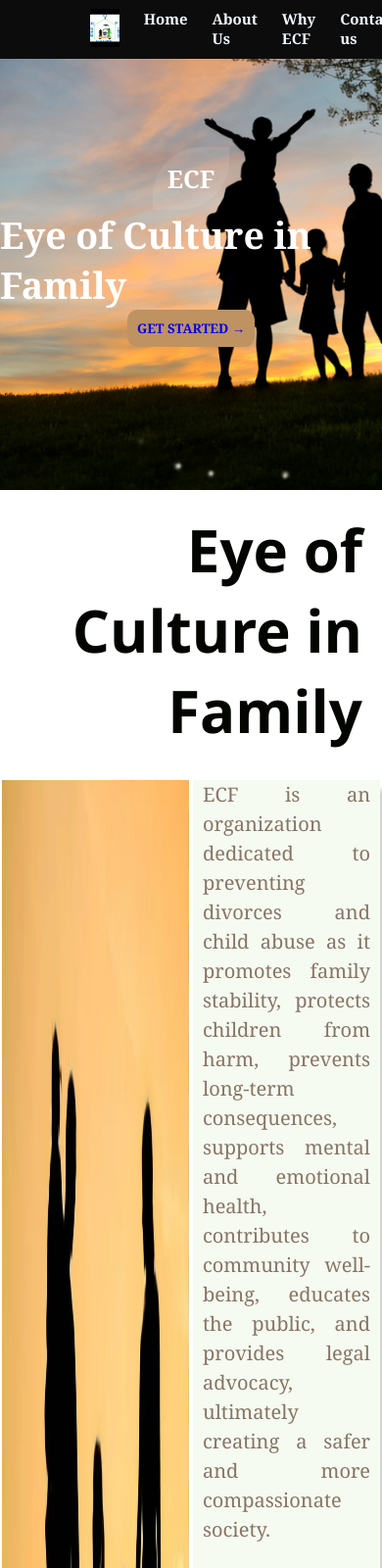
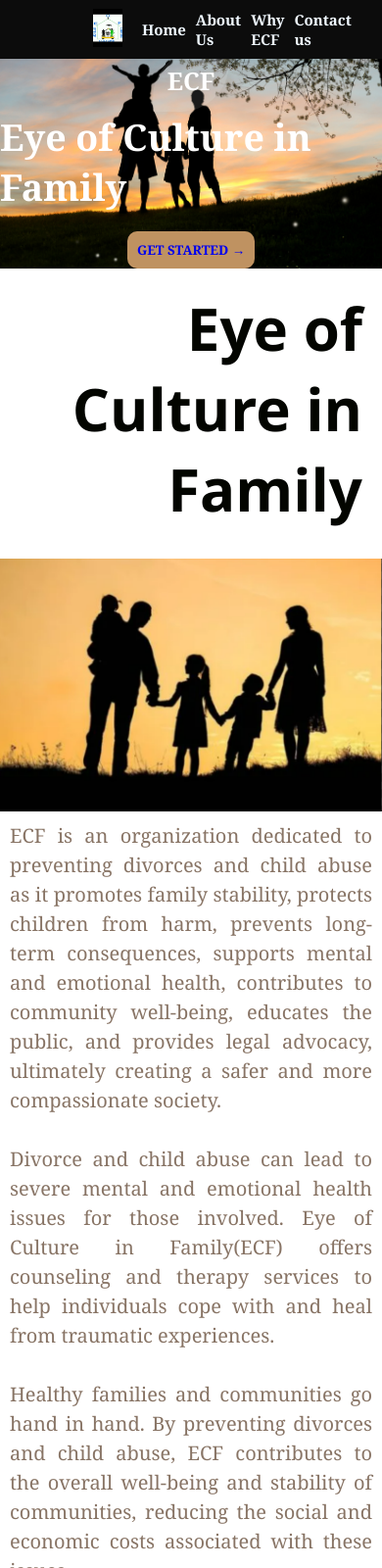
Before and after one commit to emelyne1234/e.c.f, a plain HTML site: page index.html in a window 390 px wide. Shown: the top 1600 px of the page at 98% size. Drawn offline with Linux system fonts and the light colour scheme.

Commit message:
building ecf

```diff
--- a/css/style.css
+++ b/css/style.css
@@ -66,7 +66,7 @@ header{
     margin-right: 25px;
 }
 .main{
-    background-image: url('/Images/ecf background.png');
+    background-image: url("../Images/ecf background.png");
     background-size: cover;
     height: 500px;
     flex-direction: column;
@@ -112,14 +112,15 @@ header{
 .about_us p {
     width: 49%;
     font-size: 20px;
-    background: rgb(245, 251, 241);
-    font-family: Georgia, 'Times New Roman', Times, serif;
+    background: rgba(205, 125, 71, 0.868)
+    font-family: Georgia;
     text-align: justify;
     box-shadow: 10px 10px 5px lightgrey;
     padding: 0 10px 10px 10px;
     line-height: 1.5;
     color: rgb(136, 116, 101);
 }
+
 #about-heading {
     margin: 30px;
     text-align: center;
@@ -202,7 +203,7 @@ padding: 20px;
 }
 .card:hover{
     transform:scale(1.1);
-    cursor: pointer;
+    cursor: default;
     font-weight: 500;
     border: 1px solid rgb(187, 142, 101);
     border-radius: 0;
@@ -218,7 +219,7 @@ main{
     display: grid;
     grid-template-columns: 30% auto;
     grid-gap: 10px;
-    border:  2px solid #488e00;
+    border:  2px solid #c88a4b;
     border-radius: 10px;
     background-color: lightgray;
     min-height: 0;
@@ -383,7 +384,129 @@ footer{
 }
 
 .news button:hover{
-    background:  rgb(217, 236, 205);
+    background:  rgb(226, 150, 89);
     border: 1px solid rgb(197, 101, 87);
     box-shadow:  0 0 15px rgb(227, 150, 79);
 }
+
+#container {
+    flex-wrap: wrap;
+    display: flexbox;
+    justify-content: center;
+    max-width: fit-content;
+}
+
+
+
+@media screen and (max-width: 768px) {
+    header {
+        padding: 10px;
+    }
+    .h_left, .h_right {
+        width: 50%;
+    }
+}
+
+/* Mobile styles */
+@media screen and (max-width: 480px) {
+    header {
+        padding: 5px;
+    }
+    .h_left, .h_right {
+        width: 100%;
+        flex-direction: column;
+        align-items: center;
+    }
+    .h_left a, .h_right a {
+        margin: 5px;
+    }
+    footer {
+        height: 120px;
+    }
+}
+
+
+/* Mobile styles for screens under 482px */
+@media screen and (max-width: 482px) {
+    /* Adjust header */
+    header {
+        padding: 10px;
+    }
+    .h_left, .h_right {
+        width: 100%;
+        flex-direction: column;
+        align-items: center;
+    }
+    .h_left a, .h_right a {
+        margin: 5px;
+    }
+    /* Adjust footer */
+    footer {
+        height: auto;
+        padding: 20px;
+    }
+    /* Adjust main section */
+    .main {
+        height: auto;
+    }
+    .main p {
+        margin-top: 50px;
+    }
+    .main button {
+        margin-top: 20px;
+    }
+
+    .about_us {
+        flex-direction: column;
+    }
+    .about_us img {
+        width: 100%; /* Make images fill the container */
+    }
+    .about_us p {
+        width: 100%; /* Make text fill the container */
+        padding: 10px; /* Add padding for better readability */
+    }
+    /* Adjust card layout */
+    .about_div {
+        flex-direction: column; /* Stack cards vertically */
+    }
+    .card {
+        width: 90%; /* Adjust card width for better fit on mobile */
+        margin: 10px auto; /* Center-align cards */
+    }
+
+    /* Fix navigation */
+    .h_left, .h_right {
+        display: flex;
+        flex-direction: row; /* Align navigation links horizontally */
+        justify-content: space-between; /* Spread navigation links evenly */
+    }
+    .h_left img {
+        margin-right: 10px; /* Add space between logo and navigation links */
+    }
+
+    /* Adjust footer text */
+    .contact p {
+        margin-top: 10px; /* Add top margin to footer text */
+        text-align: center; /* Center-align footer text */
+    }
+    footer {
+        height: auto; /* Allow footer to adjust height based on content */
+        padding: 20px; /* Add padding to the footer */
+        display: flex; /* Use flexbox for layout */
+        flex-direction: column; /* Stack footer elements vertically */
+        justify-content: center; /* Center align footer elements vertically */
+        align-items: center; /* Center align footer elements horizontally */
+    }
+
+    /* Adjust contact section */
+    .contact {
+        margin-bottom: 20px; /* Add bottom margin to separate from next element */
+        text-align: center; /* Center-align contact information */
+    }
+
+    /* Prevent email from extending beyond container width */
+    .contact p {
+        word-wrap: break-word; /* Break long email addresses to fit within container */
+    }
+}
```
